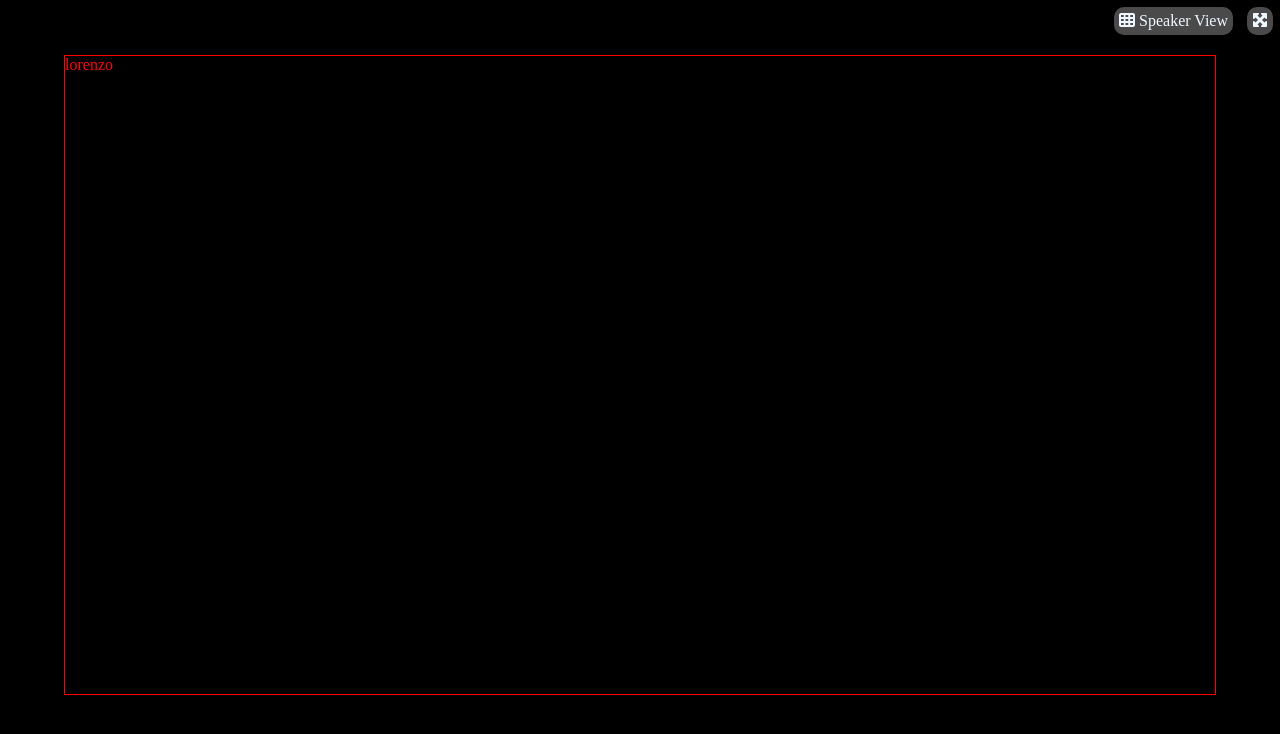
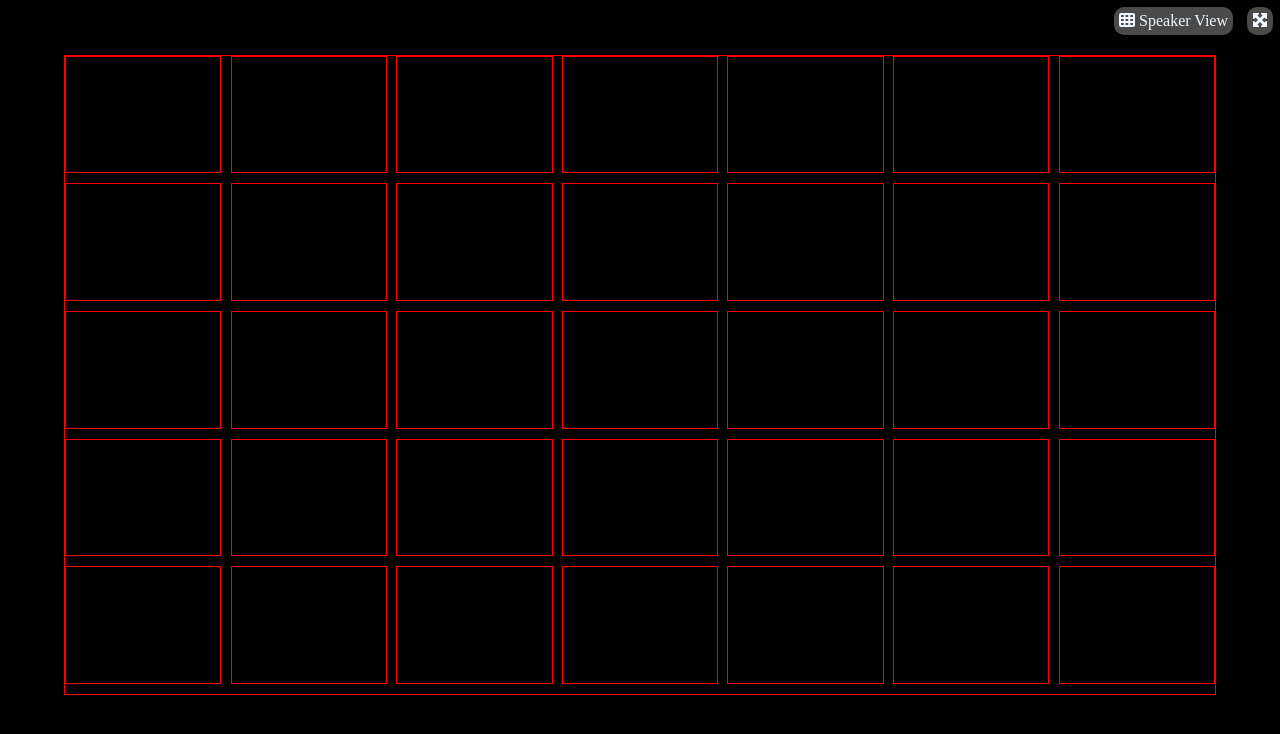
Before and after one commit to LorenzoPrimogeri/html-css-zoom, a plain HTML site: page index.html in a window 1280 px wide. Drawn offline with Linux system fonts and the light colour scheme.

Commit message:
main layout complete

```diff
--- a/index.html
+++ b/index.html
@@ -18,11 +18,79 @@
         </nav>
     </header>
     <main>
-        <div class="conteiner">
+        <div class="flex conteiner">
             <div class="flex box">
-                <div class="immagine"></div>
-                <span> lorenzo</span>
             </div>
+            <div class="flex box">
+            </div>
+            <div class="flex box">
+            </div>
+            <div class="flex box">
+            </div>
+            <div class="flex box">
+            </div>
+            <div class="flex box">
+            </div>
+            <div class="flex box">
+            </div>
+            <div class="flex box">
+            </div>
+            <div class="flex box">
+            </div>
+            <div class="flex box">
+            </div>
+            <div class="flex box">
+            </div>
+            <div class="flex box">
+            </div>
+            <div class="flex box">
+            </div>
+            <div class="flex box">
+            </div>
+            <div class="flex box">
+            </div>
+            <div class="flex box">
+            </div>
+            <div class="flex box">
+            </div>
+            <div class="flex box">
+            </div>
+            <div class="flex box">
+            </div>
+            <div class="flex box">
+            </div>
+            <div class="flex box">
+            </div>
+            <div class="flex box">
+            </div>
+            <div class="flex box">
+            </div>
+            <div class="flex box">
+            </div>
+            <div class="flex box">
+            </div>
+            <div class="flex box">
+            </div>
+            <div class="flex box">
+            </div>
+            <div class="flex box">
+            </div>
+            <div class="flex box">
+            </div>
+            <div class="flex box">
+            </div>
+            <div class="flex box">
+            </div>
+            <div class="flex box">
+            </div>
+            <div class="flex box">
+            </div>
+            <div class="flex box">
+            </div>
+            <div class="flex box">
+            </div>
+
+        </div>
         </div>
     </main>
     <footer>
--- a/master.css
+++ b/master.css
@@ -28,6 +28,7 @@ header{
 nav{
     width: 100%;
     justify-content: flex-end;
+
 }
 /* /header */
 
@@ -38,8 +39,20 @@ nav{
     height: 80vh;
     border: 1px solid red;
     color: red;
+    flex-wrap: wrap;
+    align-content: flex-start;
+    justify-content: space-between;
 }
+.box{
+    width: calc(100% / 7 - 8px);
+    height: calc(100% / 5 - 10px);
+    border: 1px solid red;
+    margin-bottom: 10px;
+}
+.immagine{
 
+    width: 100%;
+}
 
 /* /main */
 
```
